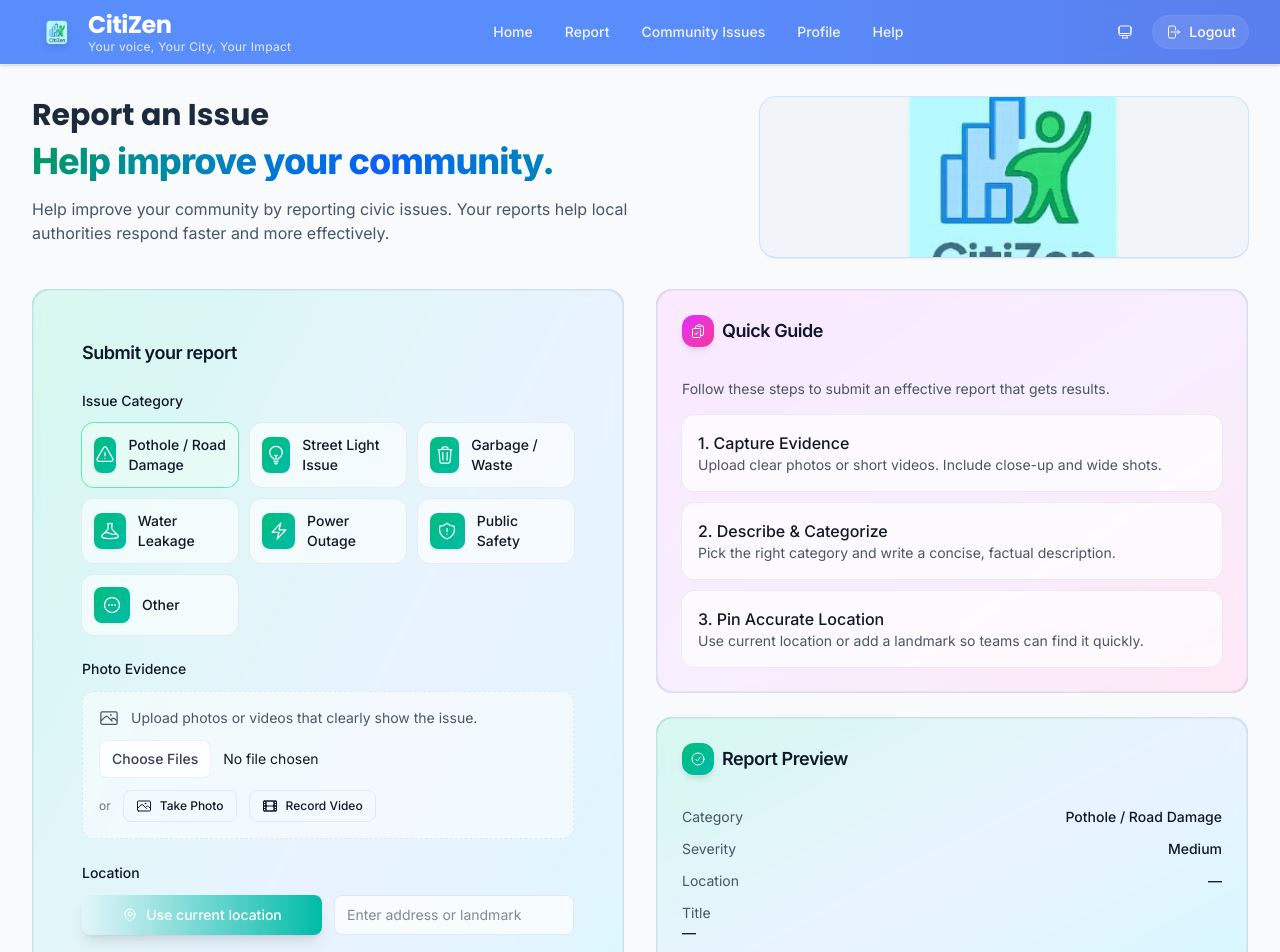
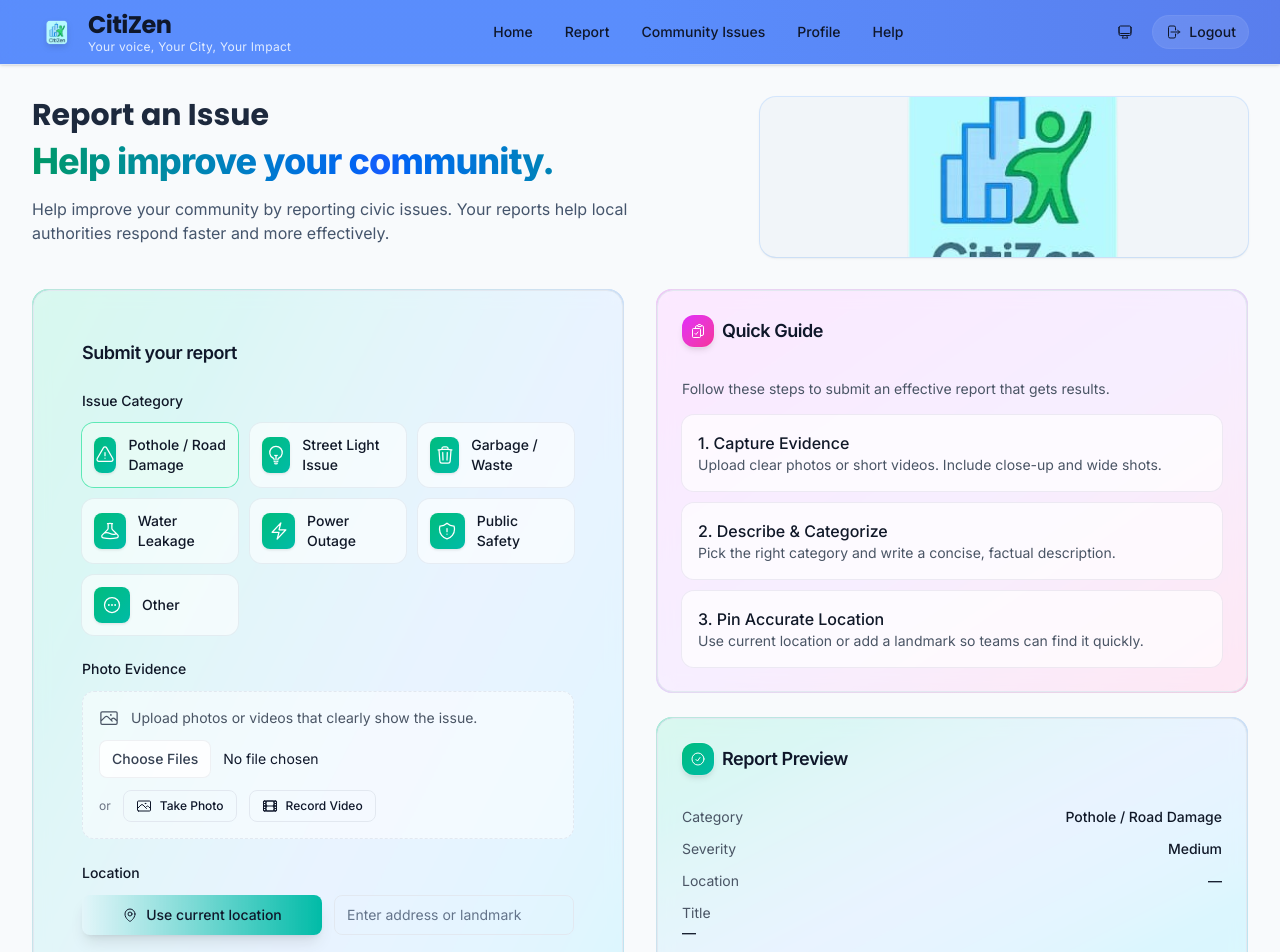
Before and after one commit to sobhanroy02/Sih_2025, a Next.js app: page /report in a window 1280 px wide. Shown: the top 952 px of the page. Built offline with nearby package versions, Linux system fonts and the light colour scheme.

Commit message:
style(theme): ensure readable text in dark and light; theme CSS variables, placeholders, inputs/buttons contrast; support [data-theme=dark]

```diff
--- a/src/app/globals.css
+++ b/src/app/globals.css
@@ -30,7 +30,7 @@
   --sidebar-width-collapsed: 4rem;
 }
 
-.dark {
+.dark, [data-theme="dark"] {
   /* Dark theme colors */
   --background: 15 23 42; /* gray-900 */
   --foreground: 248 250 252; /* gray-50 */
@@ -62,7 +62,52 @@
   background-color: rgb(var(--background));
   color: rgb(var(--foreground));
   font-feature-settings: "rlig" 1, "calt" 1;
+  color-scheme: light dark;
 }
+
+/* Ensure text remains readable across themes for common elements */
+button,
+input,
+select,
+textarea {
+  color: rgb(var(--foreground));
+}
+
+/* Inputs and textareas: inherit color and caret for visibility */
+input,
+textarea,
+select {
+  background-color: transparent; /* component classes handle bg; keep transparent to see page theme */
+  caret-color: currentColor;
+}
+
+/* Placeholders with proper contrast in both themes */
+input::placeholder,
+textarea::placeholder {
+  color: rgb(var(--muted-foreground));
+  opacity: 1;
+}
+/* Legacy placeholder selectors */
+input::-ms-input-placeholder,
+textarea::-ms-input-placeholder {
+  color: rgb(var(--muted-foreground));
+}
+input::-webkit-input-placeholder,
+textarea::-webkit-input-placeholder {
+  color: rgb(var(--muted-foreground));
+}
+
+/* Links default to foreground unless overridden */
+a { color: rgb(var(--foreground)); }
+a:hover { opacity: 0.9; }
+
+/* Surfaces follow variables so cards/popovers remain legible */
+.surface-card { background-color: rgb(var(--card)); color: rgb(var(--card-foreground)); }
+.surface-popover { background-color: rgb(var(--popover)); color: rgb(var(--popover-foreground)); }
+
+/* Optional utilities for theme tokens */
+.text-default { color: rgb(var(--foreground)); }
+.bg-default { background-color: rgb(var(--background)); }
 
 /* Font family utilities */
 .font-sans {
```
